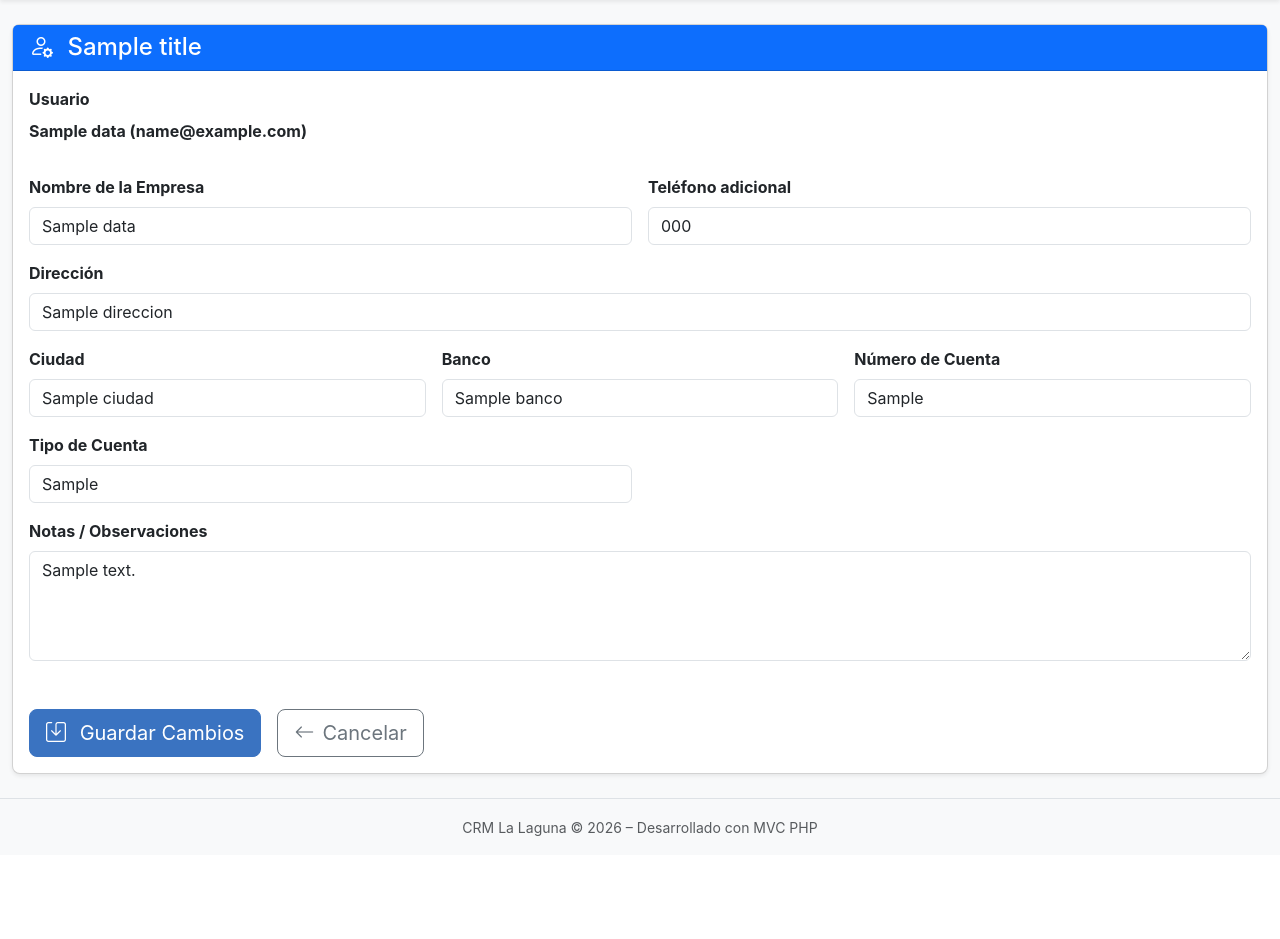
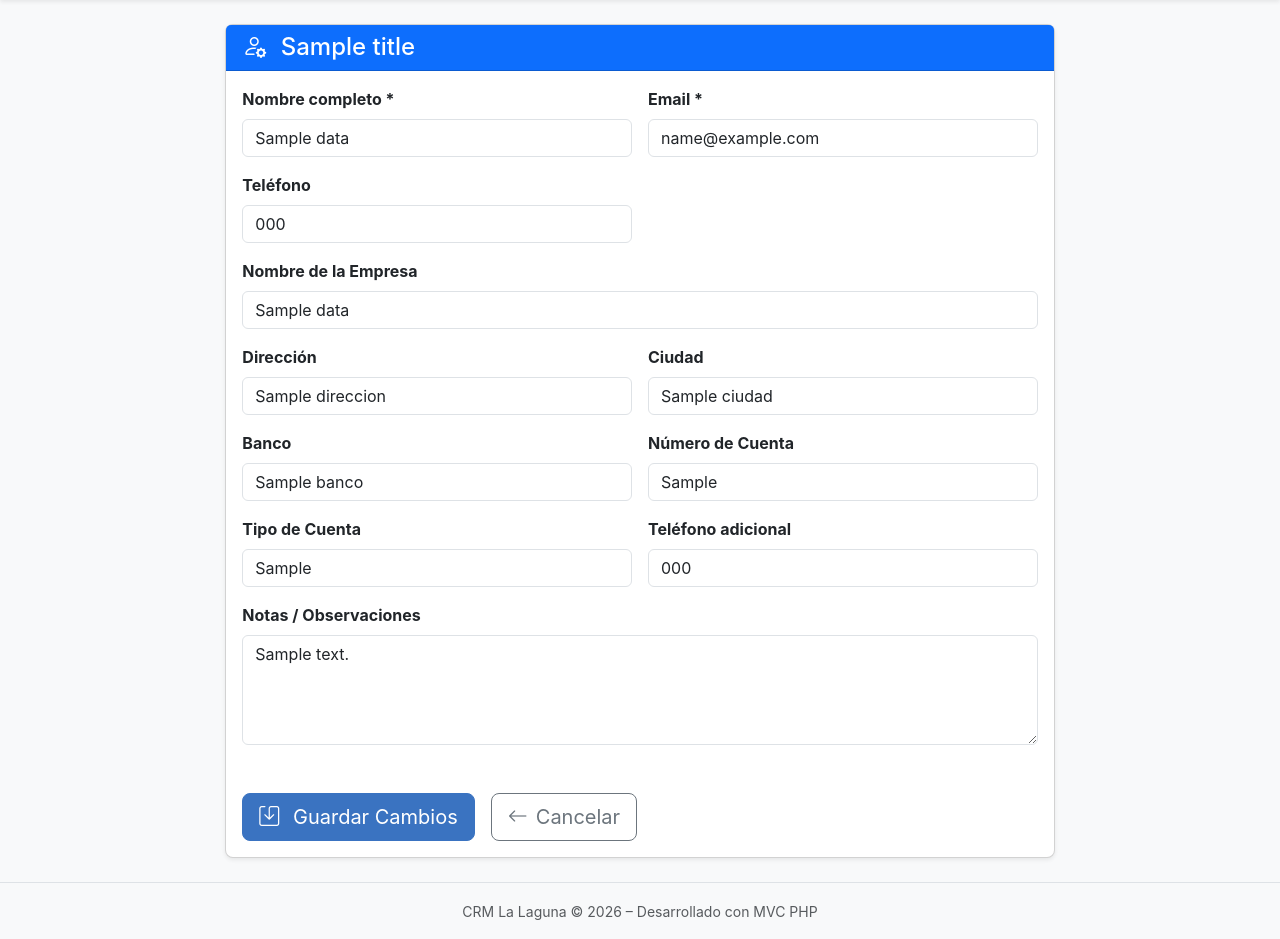
Before and after one commit to juniorleo123456/crmlalaguna, a PHP site: template app/views/socios/form.php in a window 1280 px wide. Shown: the part 17-956 px from the top of the page. Before the commit the page ends 853 px from the top, so only its background shows below. Run offline with PHP 8.4, Linux system fonts and the light colour scheme; the template is opened without the code that fills it: most values are stand-ins (such as "Sample title", 1, 10 or a date in 2020); data that the repository does not hold is empty; some libraries are stand-ins or nearby versions.

Commit message:
actualización 16 de abril

```diff
--- a/app/views/socios/form.php
+++ b/app/views/socios/form.php
@@ -1,5 +1,7 @@
 <!-- app/views/socios/form.php -->
 
+<div class="row justify-content-center">
+    <div class="col-lg-10 col-xl-8">
         <div class="card shadow-sm">
             <div class="card-header bg-primary text-white">
                 <h4 class="mb-0">
@@ -10,74 +12,77 @@
             <div class="card-body">
                 <form method="post">
                     <input type="hidden" name="csrf_token" value="<?= $this->generateCsrfToken() ?>">
+                    <?php if ($mode === 'edit'): ?>
+                        <input type="hidden" name="id" value="<?= $id ?>">
+                    <?php endif; ?>
 
                     <div class="row g-3">
+                        <!-- Datos personales -->
+                        <div class="col-md-6">
+                            <label class="form-label fw-bold">Nombre completo *</label>
+                            <input type="text" name="name" class="form-control" required
+                                value="<?= htmlspecialchars($data['name'] ?? '') ?>" placeholder="Ej: Juan Pérez López">
+                        </div>
+                        <div class="col-md-6">
+                            <label class="form-label fw-bold">Email *</label>
+                            <input type="email" name="email" class="form-control" required
+                                value="<?= htmlspecialchars($data['email'] ?? '') ?>">
+                        </div>
 
                         <?php if ($mode === 'create'): ?>
-                    <!-- Seleccionar usuario (solo en creación) -->
-                    <div class="col-md-12">
-                        <label class="form-label fw-bold">Usuario con rol Socio *</label>
-                        <select name="user_id" class="form-select" required>
-                            <option value="">-- Seleccionar usuario --</option>
-                            <?php foreach ($availableUsers as $user): ?>
-                                <option value="<?= $user['id'] ?>">
-                                    <?= htmlspecialchars($user['name']) ?> — <?= htmlspecialchars($user['email']) ?>
-                                </option>
-                            <?php endforeach; ?>
-                        </select>
-                    </div>
-                <?php else: ?>
-                    <!-- Modo edición: mostrar datos del usuario -->
-                    <div class="col-md-12">
-                        <label class="form-label fw-bold">Usuario</label>
-                        <p class="form-control-static fw-bold">
-                            <?= htmlspecialchars($data['name'] ?? '') ?>
-                            (<?= htmlspecialchars($data['email'] ?? '') ?>)
-                        </p>
+                            <div class="col-md-6">
+                                <label class="form-label fw-bold">Contraseña inicial *</label>
+                                <input type="password" name="password" class="form-control" required minlength="6">
+                                <small class="text-muted">El socio podrá cambiarla después.</small>
                             </div>
                         <?php endif; ?>
 
-                <!-- Datos adicionales del socio -->
                         <div class="col-md-6">
+                            <label class="form-label fw-bold">Teléfono</label>
+                            <input type="tel" name="phone" class="form-control"
+                                value="<?= htmlspecialchars($data['phone'] ?? '') ?>">
+                        </div>
+
+                        <!-- Datos de empresa -->
+                        <div class="col-12">
                             <label class="form-label fw-bold">Nombre de la Empresa</label>
                             <input type="text" name="nombre_empresa" class="form-control"
                                 value="<?= htmlspecialchars($data['nombre_empresa'] ?? '') ?>">
                         </div>
 
                         <div class="col-md-6">
-                    <label class="form-label fw-bold">Teléfono adicional</label>
-                    <input type="tel" name="telefono_extra" class="form-control"
-                           value="<?= htmlspecialchars($data['telefono_extra'] ?? '') ?>">
-                </div>
-
-                <div class="col-12">
                             <label class="form-label fw-bold">Dirección</label>
                             <input type="text" name="direccion" class="form-control"
                                 value="<?= htmlspecialchars($data['direccion'] ?? '') ?>">
                         </div>
-
-                <div class="col-md-4">
+                        <div class="col-md-6">
                             <label class="form-label fw-bold">Ciudad</label>
                             <input type="text" name="ciudad" class="form-control"
                                 value="<?= htmlspecialchars($data['ciudad'] ?? '') ?>">
                         </div>
 
-                <div class="col-md-4">
+                        <!-- Datos bancarios -->
+                        <div class="col-md-6">
                             <label class="form-label fw-bold">Banco</label>
                             <input type="text" name="banco" class="form-control"
                                 value="<?= htmlspecialchars($data['banco'] ?? '') ?>">
                         </div>
-
-                <div class="col-md-4">
+                        <div class="col-md-6">
                             <label class="form-label fw-bold">Número de Cuenta</label>
                             <input type="text" name="cuenta_bancaria" class="form-control"
                                 value="<?= htmlspecialchars($data['cuenta_bancaria'] ?? '') ?>">
                         </div>
-
                         <div class="col-md-6">
                             <label class="form-label fw-bold">Tipo de Cuenta</label>
                             <input type="text" name="tipo_cuenta" class="form-control"
                                 value="<?= htmlspecialchars($data['tipo_cuenta'] ?? '') ?>">
+                        </div>
+
+                        <!-- Teléfono adicional -->
+                        <div class="col-md-6">
+                            <label class="form-label fw-bold">Teléfono adicional</label>
+                            <input type="tel" name="telefono_extra" class="form-control"
+                                value="<?= htmlspecialchars($data['telefono_extra'] ?? '') ?>">
                         </div>
 
                         <!-- Notas -->
@@ -91,7 +96,7 @@
                     <div class="mt-5 d-flex gap-3">
                         <button type="submit" class="btn btn-primary btn-lg">
                             <i class="bi bi-save me-2"></i>
-                    <?= $mode === 'create' ? 'Registrar Socio' : 'Guardar Cambios' ?>
+                            <?= $mode === 'create' ? 'Crear Socio' : 'Guardar Cambios' ?>
                         </button>
                         <a href="<?= BASE_URL ?>socios" class="btn btn-outline-secondary btn-lg">
                             <i class="bi bi-arrow-left me-2"></i>Cancelar
@@ -100,3 +105,5 @@
                 </form>
             </div>
         </div>
+    </div>
+</div>
```
Also changed, not shown: app/controllers/SociosController.php (+57 -55 lines), app/models/SociosModel.php (+28 -42 lines). Lines whose indentation alone changed are shown as unchanged.
